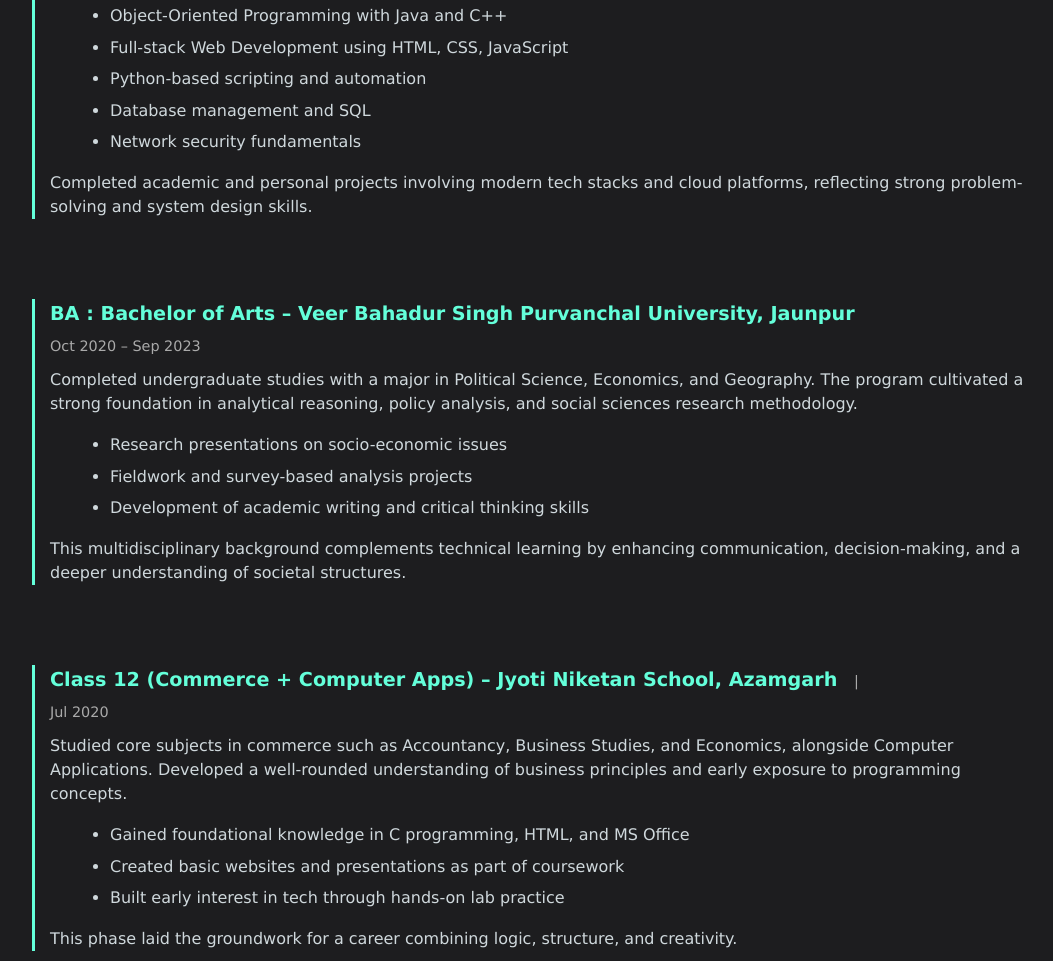
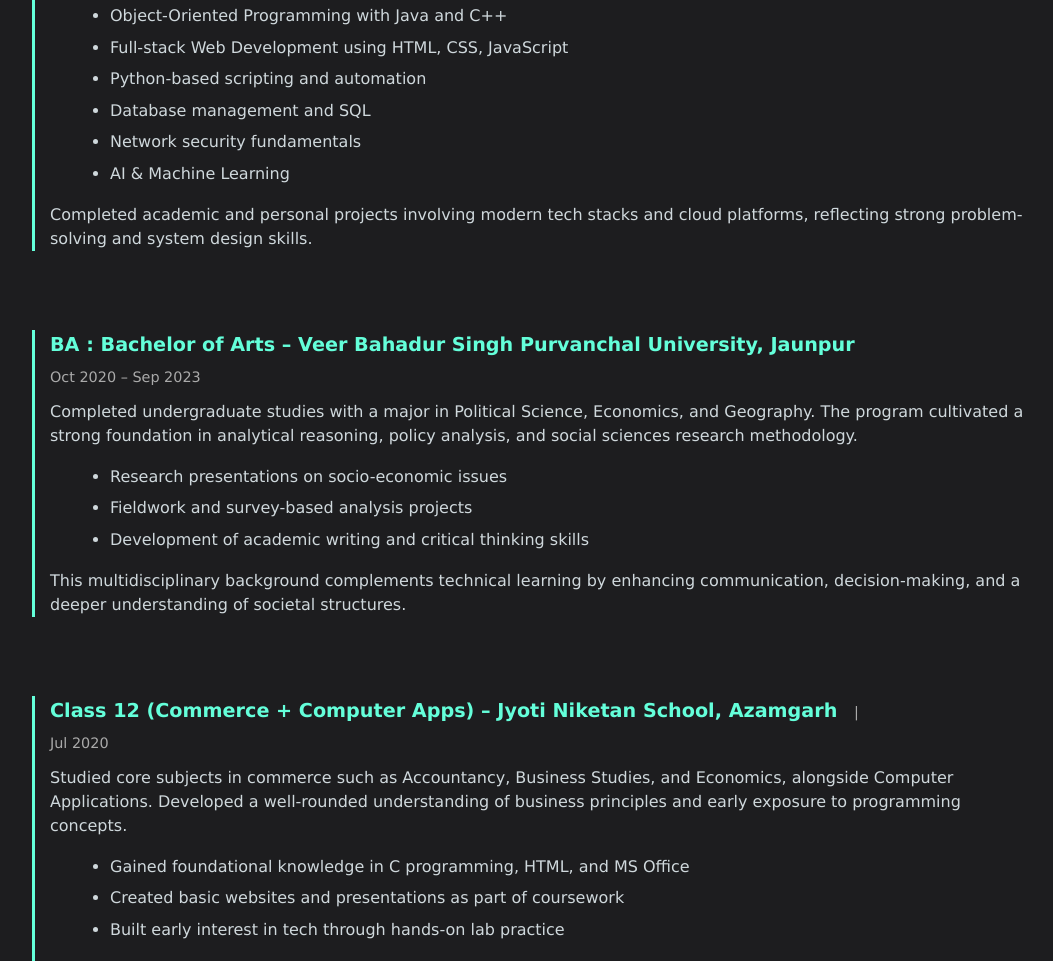
Before and after one commit to ishaan-2002/Personal-Portfolio-ishaan, a plain HTML site: page index.html in a window 1280 px wide. Shown: the part 929-1890 px from the top of the page, without its empty margins (108-1161 px from the left). Drawn offline with Linux system fonts and the light colour scheme.

Commit message:
Update index.html

```diff
--- a/index.html
+++ b/index.html
@@ -52,6 +52,8 @@
       <li>Python-based scripting and automation</li>
       <li>Database management and SQL</li>
       <li>Network security fundamentals</li>
+      <li>AI & Machine Learning</li>
+
     </ul>
     <p>Completed academic and personal projects involving modern tech stacks and cloud platforms, reflecting strong problem-solving and system design skills.</p>
   </div><br>
```
